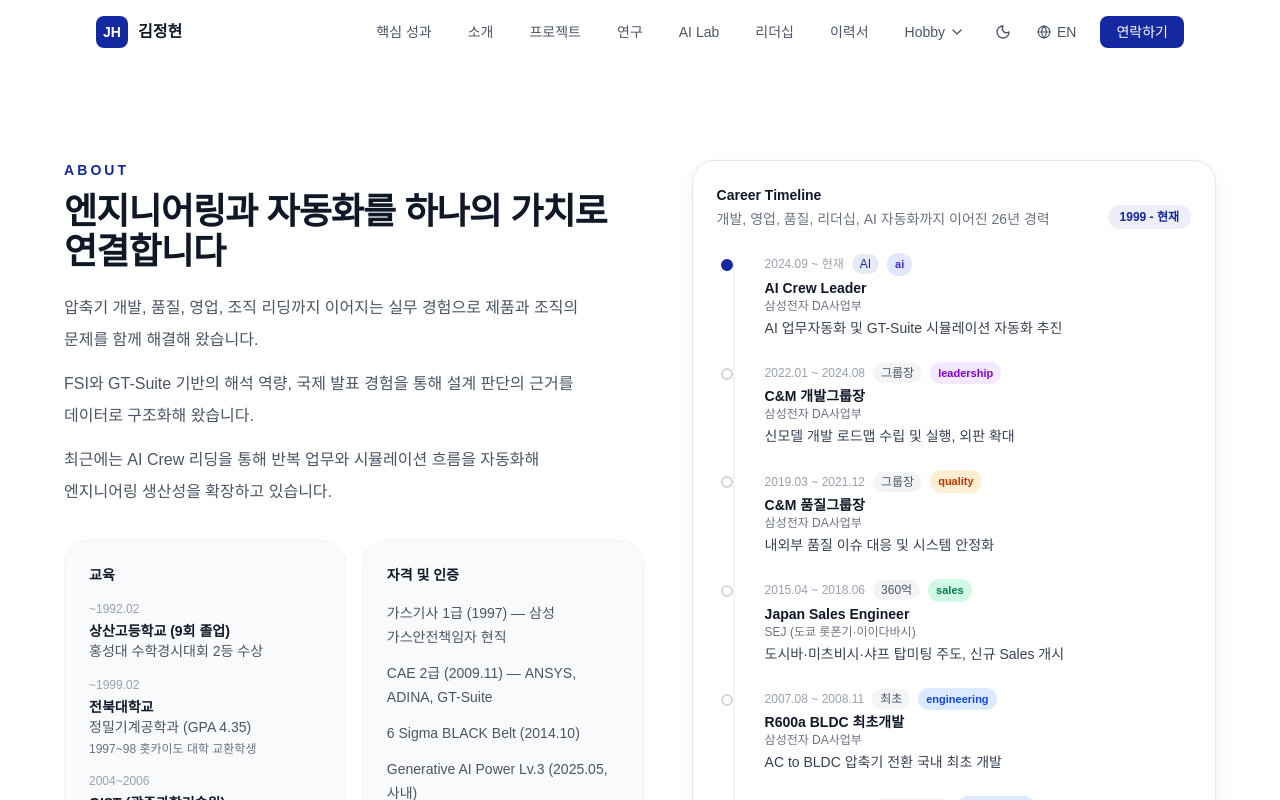
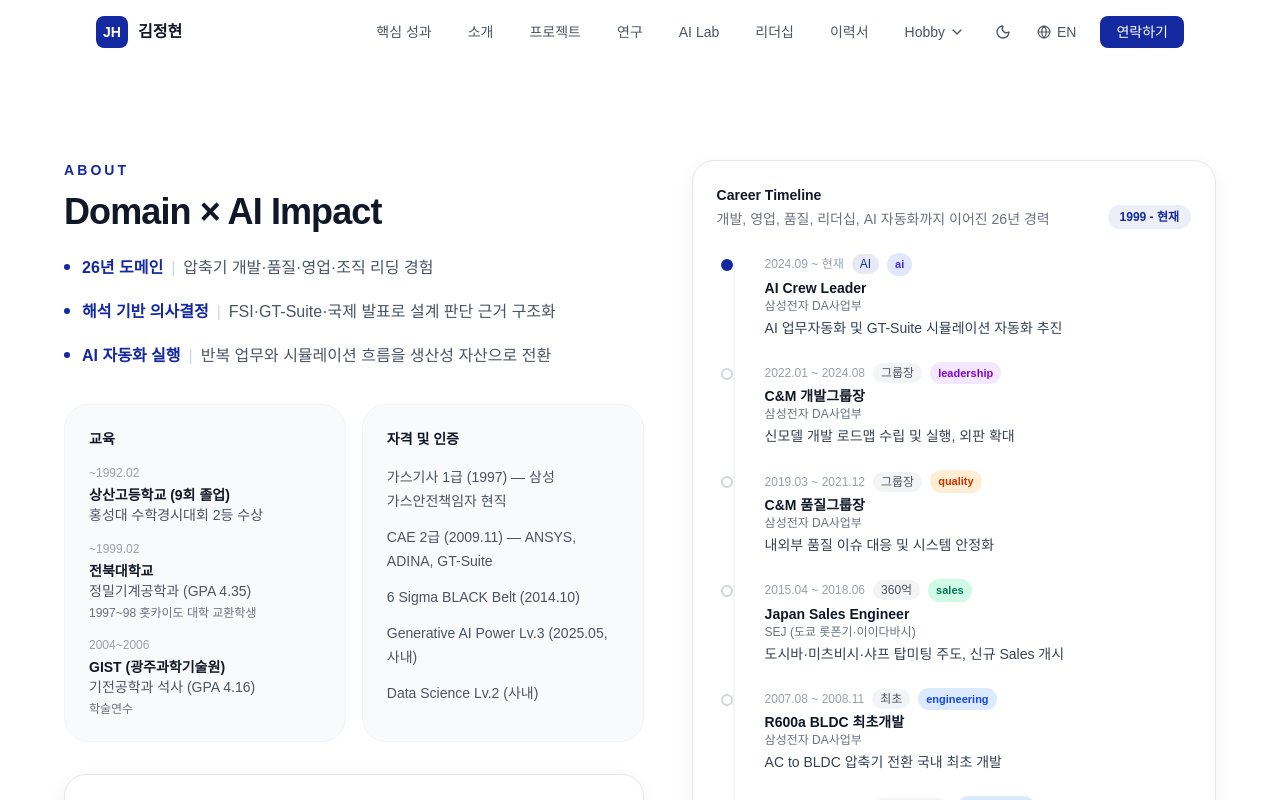
Before and after one commit to jh104kim/jh104kim.github.io, a Next.js app: page /about in a window 1280 px wide. Shown: the top 800 px of the page. Built offline with nearby package versions, Linux system fonts and the light colour scheme.

Commit message:
비밀번호 게이트와 about 문구 개선

```diff
--- a/next.config.ts
+++ b/next.config.ts
@@ -3,6 +3,7 @@ import path from "node:path";
 
 const nextConfig: NextConfig = {
   output: "export",
+  allowedDevOrigins: ["10.44.19.235"],
   images: {
     unoptimized: true,
   },
--- a/src/components/sections/About.tsx
+++ b/src/components/sections/About.tsx
@@ -29,23 +29,36 @@ export default function About() {
             </p>
             <h2 className="mt-3 text-3xl md:text-4xl font-bold tracking-tight text-gray-900">
               {tr(
-                "엔지니어링과 자동화를 하나의 가치로 연결합니다",
-                "Linking engineering and automation into a single value",
+                "Domain × AI Impact",
+                "Domain × AI Impact",
               )}
             </h2>
             <div className="section-copy mt-5 space-y-3 text-base leading-8 text-gray-600">
-              <p>
-                압축기 개발, 품질, 영업, 조직 리딩까지 이어지는 실무 경험으로 제품과
-                조직의 문제를 함께 해결해 왔습니다.
-              </p>
-              <p>
-                FSI와 GT-Suite 기반의 해석 역량, 국제 발표 경험을 통해 설계 판단의
-                근거를 데이터로 구조화해 왔습니다.
-              </p>
-              <p>
-                최근에는 AI Crew 리딩을 통해 반복 업무와 시뮬레이션 흐름을 자동화해
-                엔지니어링 생산성을 확장하고 있습니다.
-              </p>
+              {[
+                {
+                  keyword: "26년 도메인",
+                  text: "압축기 개발·품질·영업·조직 리딩 경험",
+                },
+                {
+                  keyword: "해석 기반 의사결정",
+                  text: "FSI·GT-Suite·국제 발표로 설계 판단 근거 구조화",
+                },
+                {
+                  keyword: "AI 자동화 실행",
+                  text: "반복 업무와 시뮬레이션 흐름을 생산성 자산으로 전환",
+                },
+              ].map((item) => (
+                <p key={item.keyword} className="flex gap-3">
+                  <span className="mt-3 h-1.5 w-1.5 shrink-0 rounded-full bg-[#1428a0]" />
+                  <span>
+                    <span className="font-extrabold text-[#1428a0]">
+                      {item.keyword}
+                    </span>
+                    <span className="mx-2 text-gray-300">|</span>
+                    {item.text}
+                  </span>
+                </p>
+              ))}
             </div>
           </div>
 
--- a/src/components/sections/Hero.tsx
+++ b/src/components/sections/Hero.tsx
@@ -12,12 +12,22 @@ type CounterStat = {
   en: { target: number; suffix?: string; prefix?: string };
   labelKo: string;
   labelEn: string;
+  detailKo?: string;
+  detailEn?: string;
 };
 type TextStat = { type: "text"; ko: string; en: string; labelKo: string; labelEn: string };
 type Stat = CounterStat | TextStat;
 
 const stats: Stat[] = [
-  { type: "counter", ko: { target: 26, suffix: "년" },  en: { target: 26, suffix: " yrs" }, labelKo: "경력",  labelEn: "Experience" },
+  {
+    type: "counter",
+    ko: { target: 26, suffix: "년" },
+    en: { target: 26, suffix: " yrs" },
+    labelKo: "경력",
+    labelEn: "Experience",
+    detailKo: "개발/품질그룹장",
+    detailEn: "Dev/Quality Lead",
+  },
   { type: "counter", ko: { target: 7,  suffix: "편" },  en: { target: 7  },                  labelKo: "발표",  labelEn: "Papers" },
   { type: "counter", ko: { target: 360, suffix: "억" }, en: { target: 36, prefix: "₩", suffix: "B" }, labelKo: "Sales", labelEn: "Sales" },
   { type: "text",    ko: "AI Crew",                     en: "AI Crew",                       labelKo: "리딩",  labelEn: "Leading" },
@@ -129,6 +139,7 @@ export default function Hero() {
               const labelText = lang === "en" ? stat.labelEn : stat.labelKo;
               return (
                 <div key={stat.labelKo} className="ui-card bg-white/80 px-4 py-4 backdrop-blur-sm">
+                  <div className="flex flex-wrap items-baseline gap-x-2 gap-y-1">
                     <div className="kpi-value font-extrabold text-[#1428a0]">
                       {stat.type === "counter" ? (
                         <AnimatedCounter
@@ -140,6 +151,12 @@ export default function Hero() {
                       ) : (
                         lang === "en" ? stat.en : stat.ko
                       )}
+                    </div>
+                    {"detailKo" in stat && stat.detailKo ? (
+                      <span className="text-[10px] font-bold leading-4 text-gray-500">
+                        {lang === "en" ? stat.detailEn : stat.detailKo}
+                      </span>
+                    ) : null}
                   </div>
                   <div className="mt-1 text-xs text-gray-500">{labelText}</div>
                 </div>
--- a/src/components/ui/PrivateAccessGate.tsx
+++ b/src/components/ui/PrivateAccessGate.tsx
@@ -9,6 +9,7 @@ import {
 } from "@/data/private-access";
 
 const SESSION_KEY = "portfolio-private-access-ok";
+const PASSWORD_FALLBACK_CHECKSUM = "7f9dfcac";
 
 async function sha256(value: string) {
   const bytes = new TextEncoder().encode(value);
@@ -16,6 +17,27 @@ async function sha256(value: string) {
   return Array.from(new Uint8Array(hashBuffer))
     .map((byte) => byte.toString(16).padStart(2, "0"))
     .join("");
+}
+
+function checksum(value: string) {
+  let hash = 2166136261;
+  for (const char of value) {
+    hash ^= char.codePointAt(0) ?? 0;
+    hash = Math.imul(hash, 16777619) >>> 0;
+  }
+  return hash.toString(16).padStart(8, "0");
+}
+
+async function isPasswordAllowed(value: string) {
+  if (globalThis.crypto?.subtle) {
+    try {
+      return (await sha256(value)) === PRIVATE_ACCESS_PASSWORD_HASH;
+    } catch {
+      /* fallback below */
+    }
+  }
+
+  return checksum(value) === PASSWORD_FALLBACK_CHECKSUM;
 }
 
 export default function PrivateAccessGate() {
@@ -48,14 +70,17 @@ export default function PrivateAccessGate() {
       ...privateAccessApps.filter((app) => app.key !== selectedKey),
     ];
   }, [selectedKey]);
+  const selectedApp = selectedKey
+    ? privateAccessApps.find((app) => app.key === selectedKey)
+    : null;
 
   const handleSubmit = async (event: FormEvent<HTMLFormElement>) => {
     event.preventDefault();
     setError("");
 
-    const hashed = await sha256(password);
-    if (hashed !== PRIVATE_ACCESS_PASSWORD_HASH) {
-      setError("비밀번호가 맞지 않습니다.");
+    const isAllowedPassword = await isPasswordAllowed(password.trim());
+    if (!isAllowedPassword) {
+      setError("비밀번호가 맞지 않습니다. 공백 없이 다시 입력해 주세요.");
       return;
     }
 
@@ -66,6 +91,10 @@ export default function PrivateAccessGate() {
     }
     setIsAllowed(true);
     setPassword("");
+
+    if (selectedApp) {
+      window.location.assign(selectedApp.demoUrl);
+    }
   };
 
   return (
@@ -107,9 +136,19 @@ export default function PrivateAccessGate() {
               {error ? <p className="mt-3 text-sm font-semibold text-red-600">{error}</p> : null}
             </form>
           ) : (
-            <div className="mt-8 inline-flex items-center gap-2 rounded-2xl border border-emerald-200 bg-emerald-50 px-4 py-3 text-sm font-bold text-emerald-700">
-              <ShieldCheck size={16} />
-              인증 완료
+            <div className="mt-8 rounded-2xl border border-emerald-200 bg-emerald-50 px-4 py-3 text-sm font-bold text-emerald-700">
+              <div className="flex items-center gap-2">
+                <ShieldCheck size={16} />
+                인증 완료
+              </div>
+              {selectedApp ? (
+                <a
+                  href={selectedApp.demoUrl}
+                  className="mt-3 inline-flex rounded-lg bg-[#1428a0] px-3 py-2 text-xs font-bold text-white"
+                >
+                  이동이 안 되면 앱 열기
+                </a>
+              ) : null}
             </div>
           )}
         </div>
```
Lines whose indentation alone changed are shown as unchanged.
